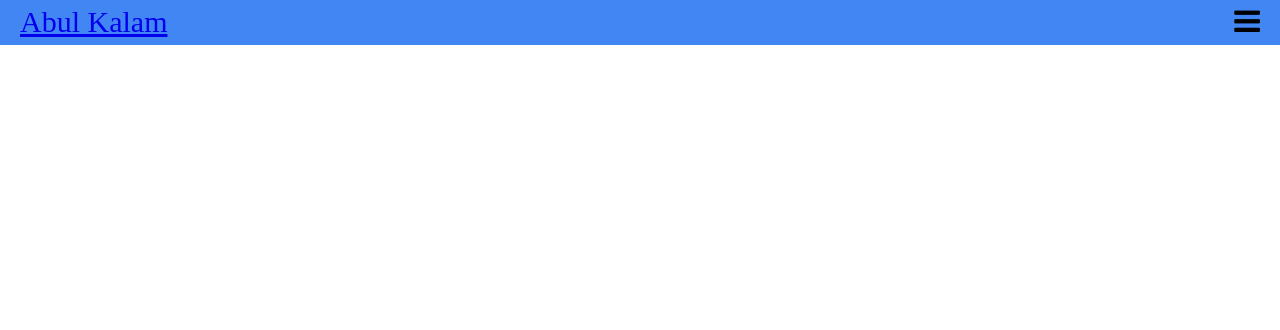
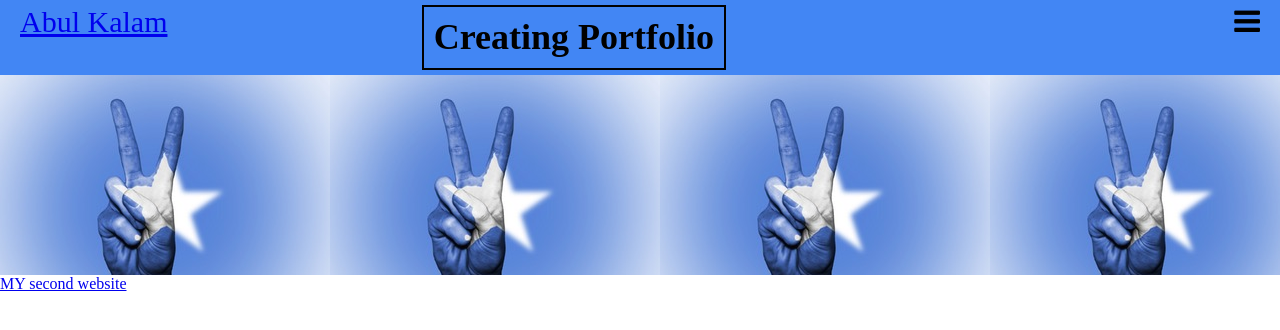
Before and after one commit to akalam00/website_portfolio, a plain HTML site: page index.html in a window 1280 px wide. Drawn offline with Linux system fonts and the light colour scheme.

Commit message:
adding things to my portfolio

```diff
--- a/css/style.css
+++ b/css/style.css
@@ -4,7 +4,16 @@
 }
 .top-nav{
 	background: #4286f4;
+	width: 100%;
+text-align:right;
+
 }
+nav li{
+	text-decoration: none;
+	list-style: none;
+	padding: 5px;
+}
+
 
 .navbar{
 	display: flex;
@@ -18,3 +27,24 @@
 .nav-list-collapsed{
 	display: none;
 }
+
+img{
+	width: 100%;
+}
+
+h1{
+	text-align: center;
+	font-size: 36px;
+	border: 2px solid black;
+	padding: 10px;
+	margin: auto;
+}
+
+.header-of {
+	text-align: center;
+	width: 100%;
+	background: url(../images/piece.jpeg);
+	padding: 100px;
+	background-position: cover;
+	color:black;
+}
--- a/index.html
+++ b/index.html
@@ -14,7 +14,9 @@
 <body>
 <nav class="top-nav">
 	<div class="navbar">
-		<a href="#" class="brand-link">Abul Kalam</a>
+	<a href="#" class="brand-link">Abul Kalam</a>
+	<h1>Creating Portfolio</h1>
+
 	    <div class="nav-toggle" id="top-nav-toggle">
 	    	<i class="fa fa-bars" aria-hidden="true"></i>
 	    </div>
@@ -25,6 +27,10 @@
 	    <li><a href="#">link 3</a></li>
 	</ul>
 </nav>
+<div class="header-of">
+
+</div>
+<a href="https://akalam00.github.io/second_website/"> MY second website</a>
 <script type="text/javascript" src="js/script.js"></script>
 </body>
 </html>
```
Also changed, not shown: images/peace.jpg (added), images/piece.jpeg (added).
